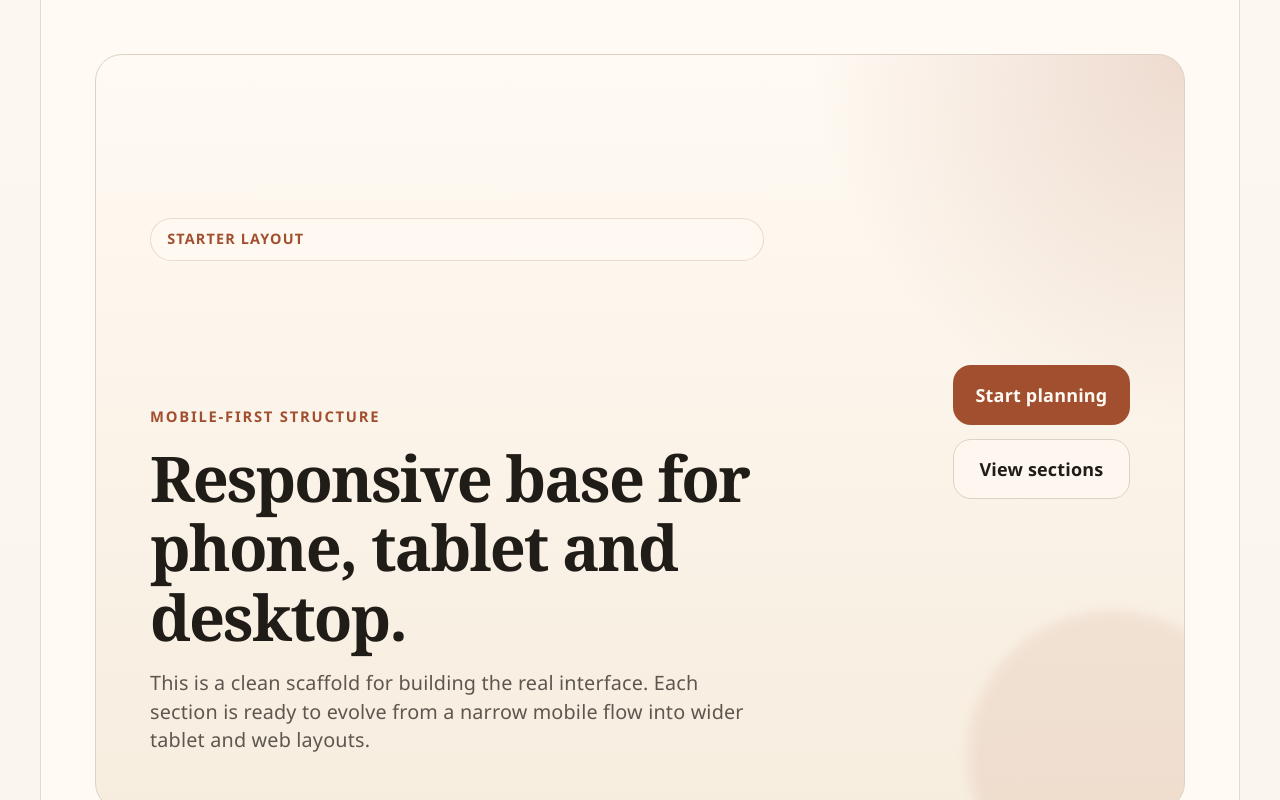
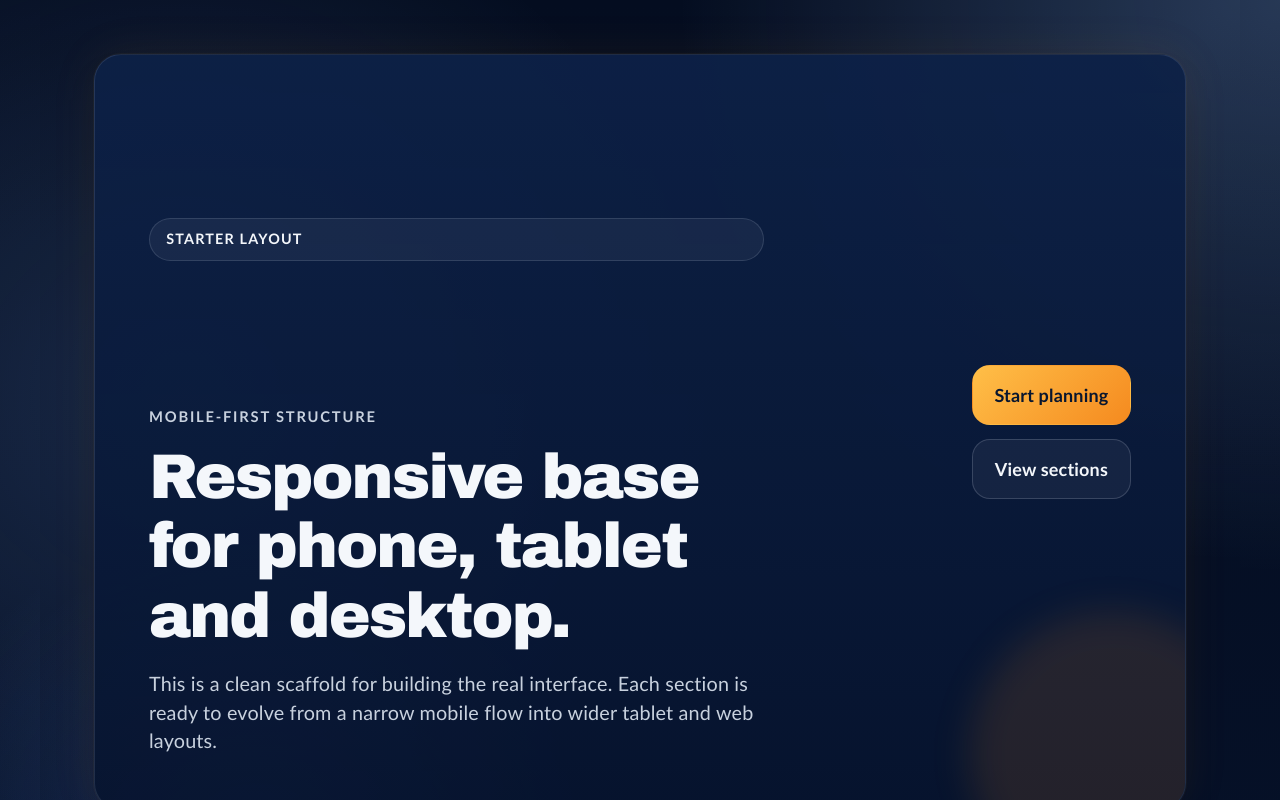
Before and after one commit to martaosikiewicz12ac-gif/webKTB, a React (Vite) app: page / in a window 1280 px wide. Shown: the top 800 px of the page. Built offline with nearby package versions, Linux system fonts and the light colour scheme.

Commit message:
background

```diff
--- a/src/App.scss
+++ b/src/App.scss
@@ -23,6 +23,7 @@
   background: var(--surface-soft);
   padding: var(--space-4);
   overflow: hidden;
+  box-shadow: var(--shadow);
 
   @include bp.tablet-up {
     padding: var(--space-5);
@@ -40,9 +41,12 @@
   align-items: flex-start;
   min-height: 55svh;
   justify-content: flex-end;
-  background:
-    radial-gradient(circle at top right, rgba(161, 79, 47, 0.18), transparent 28%),
-    linear-gradient(180deg, rgba(255, 250, 243, 0.96) 0%, rgba(244, 232, 215, 0.72) 100%);
+  border: 1px solid rgba(214, 223, 239, 0.12);
+  box-shadow:
+    0 20px 40px -24px rgba(1, 7, 22, 0.7),
+    0 0 0 1px rgba(255, 191, 72, 0.04),
+    0 0 48px rgba(245, 138, 31, 0.08);
+  background: linear-gradient(180deg, rgba(13, 33, 71, 0.94) 0%, rgba(7, 20, 47, 0.9) 100%);
 
   @include bp.tablet-up {
     min-height: 42rem;
@@ -66,8 +70,8 @@
   width: 16rem;
   aspect-ratio: 1;
   border-radius: 50%;
-  background: rgba(161, 79, 47, 0.09);
-  filter: blur(6px);
+  background: rgba(245, 138, 31, 0.12);
+  filter: blur(18px);
 }
 
 .eyebrow {
@@ -76,9 +80,9 @@
   gap: 0.5rem;
   padding: 0.55rem 0.9rem;
   border-radius: 999px;
-  background: rgba(255, 250, 243, 0.72);
-  border: 1px solid rgba(161, 79, 47, 0.18);
-  color: var(--accent);
+  background: rgba(214, 223, 239, 0.06);
+  border: 1px solid rgba(214, 223, 239, 0.14);
+  color: var(--text-h);
   font-size: 0.8rem;
   font-weight: 700;
   letter-spacing: 0.08em;
@@ -157,14 +161,14 @@
 }
 
 .button--primary {
-  color: #fffaf3;
-  background: var(--accent);
+  color: #08162f;
+  background: linear-gradient(135deg, var(--accent-strong) 0%, var(--accent) 100%);
 }
 
 .button--secondary {
   color: var(--text-h);
   border-color: var(--border);
-  background: rgba(255, 250, 243, 0.72);
+  background: rgba(214, 223, 239, 0.06);
 }
 
 .intro-grid,
@@ -185,7 +189,7 @@
 
 .section-kicker {
   margin-bottom: 0.85rem;
-  color: var(--accent);
+  color: var(--text);
   font-size: 0.82rem;
   font-weight: 700;
   letter-spacing: 0.12em;
@@ -216,12 +220,12 @@
   padding: var(--space-4);
   border: 1px solid var(--border);
   border-radius: var(--radius-lg);
-  background: rgba(255, 250, 243, 0.66);
+  background: linear-gradient(180deg, rgba(14, 35, 76, 0.94) 0%, rgba(8, 22, 50, 0.86) 100%);
   text-align: left;
 }
 
 .panel--feature {
-  background: linear-gradient(180deg, rgba(255, 248, 238, 0.96) 0%, rgba(248, 239, 228, 0.92) 100%);
+  background: linear-gradient(180deg, rgba(20, 46, 98, 0.98) 0%, rgba(10, 26, 57, 0.94) 100%);
 }
 
 .stack-list {
@@ -234,7 +238,7 @@
 
 .stack-list li {
   padding-bottom: 0.9rem;
-  border-bottom: 1px solid rgba(221, 210, 195, 0.9);
+  border-bottom: 1px solid rgba(214, 223, 239, 0.14);
 
   &:last-child {
     padding-bottom: 0;
--- a/src/styles/_base.scss
+++ b/src/styles/_base.scss
@@ -1,9 +1,13 @@
 @use './breakpoints' as bp;
 
-body {
+body,
+#root {
   background:
-    radial-gradient(circle at top, rgba(214, 169, 130, 0.22), transparent 32%),
-    linear-gradient(180deg, #fcf7f1 0%, var(--bg) 100%);
+    radial-gradient(circle at top right, rgba(149, 193, 255, 0.24), transparent 26%),
+    radial-gradient(circle at 18% 48%, rgba(104, 154, 255, 0.2), transparent 24%),
+    radial-gradient(circle at 12% 22%, rgba(135, 182, 255, 0.16), transparent 30%),
+    radial-gradient(circle at 82% 78%, rgba(245, 138, 31, 0.06), transparent 24%),
+    linear-gradient(180deg, #040d20 0%, var(--bg) 100%);
 }
 
 #root {
@@ -12,8 +16,6 @@ body {
   min-height: 100vh;
   display: flex;
   flex-direction: column;
-  border-inline: 1px solid rgba(221, 210, 195, 0.8);
-  background: color-mix(in srgb, var(--surface) 92%, white 8%);
 }
 
 main {
--- a/src/styles/_tokens.scss
+++ b/src/styles/_tokens.scss
@@ -3,17 +3,18 @@
   --breakpoint-tablet: 768px;
   --breakpoint-desktop: 1024px;
 
-  --text: #5d574f;
-  --text-h: #201c17;
-  --bg: #f7f2ea;
-  --surface: #fffaf3;
-  --surface-soft: rgba(255, 250, 243, 0.8);
-  --border: #ddd2c3;
-  --code-bg: #efe5d8;
-  --accent: #a14f2f;
-  --accent-bg: rgba(161, 79, 47, 0.12);
-  --accent-border: rgba(161, 79, 47, 0.45);
-  --shadow: rgba(44, 31, 20, 0.1) 0 14px 32px -16px;
+  --text: #c8d1de;
+  --text-h: #f4f7fb;
+  --bg: #07142f;
+  --surface: #0d2147;
+  --surface-soft: rgba(13, 33, 71, 0.84);
+  --border: rgba(214, 223, 239, 0.18);
+  --code-bg: #102750;
+  --accent: #f58a1f;
+  --accent-strong: #ffbf48;
+  --accent-bg: rgba(245, 138, 31, 0.14);
+  --accent-border: rgba(255, 191, 72, 0.28);
+  --shadow: rgba(1, 7, 22, 0.42) 0 18px 36px -18px;
 
   --space-1: 0.5rem;
   --space-2: 0.75rem;
@@ -25,8 +26,8 @@
   --radius-lg: 1rem;
   --radius-xl: 1.5rem;
 
-  --font-body: 'Segoe UI', Tahoma, Geneva, Verdana, sans-serif;
-  --font-heading: Georgia, 'Times New Roman', serif;
+  --font-body: 'Trebuchet MS', 'Segoe UI', Tahoma, Geneva, Verdana, sans-serif;
+  --font-heading: 'Arial Black', 'Trebuchet MS', sans-serif;
   --font-mono: 'Cascadia Code', Consolas, monospace;
 
   color: var(--text);
```
Also changed, not shown: src/images/identyfikacja wizualna.png (added).
